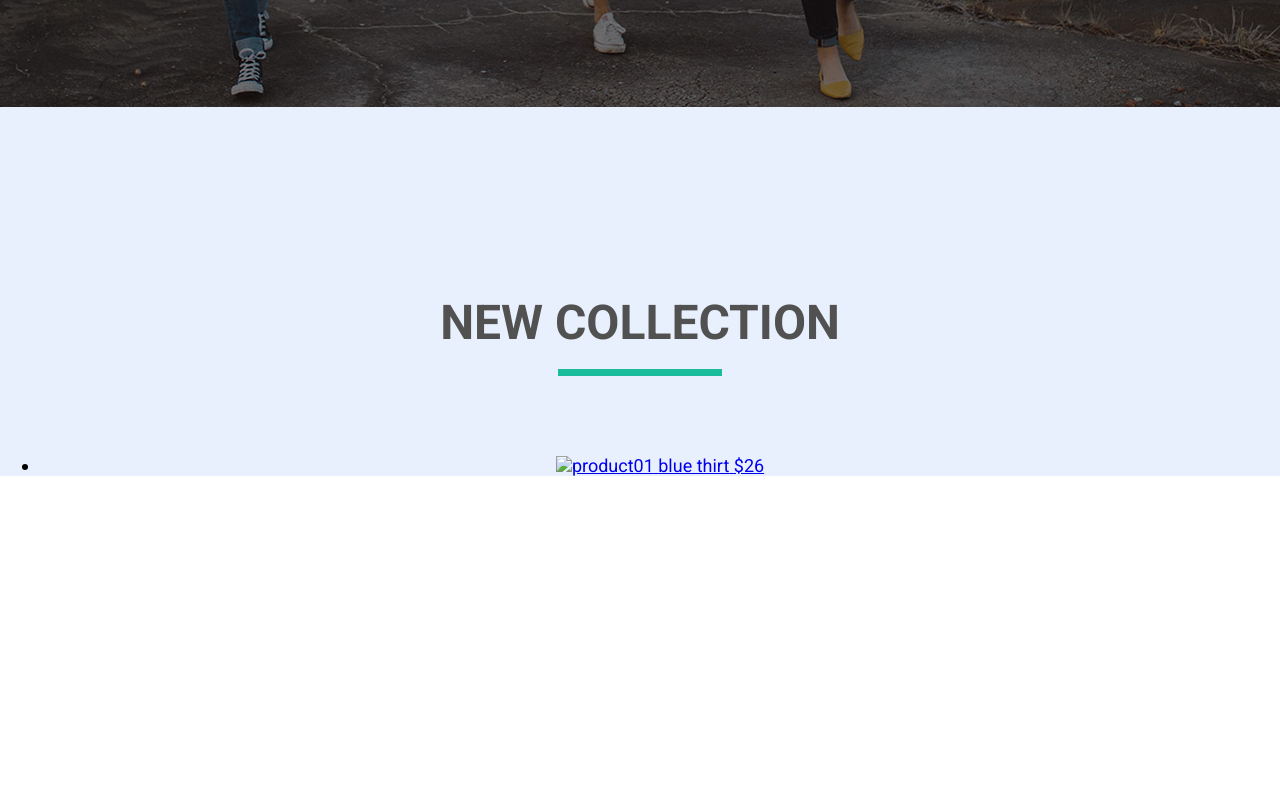
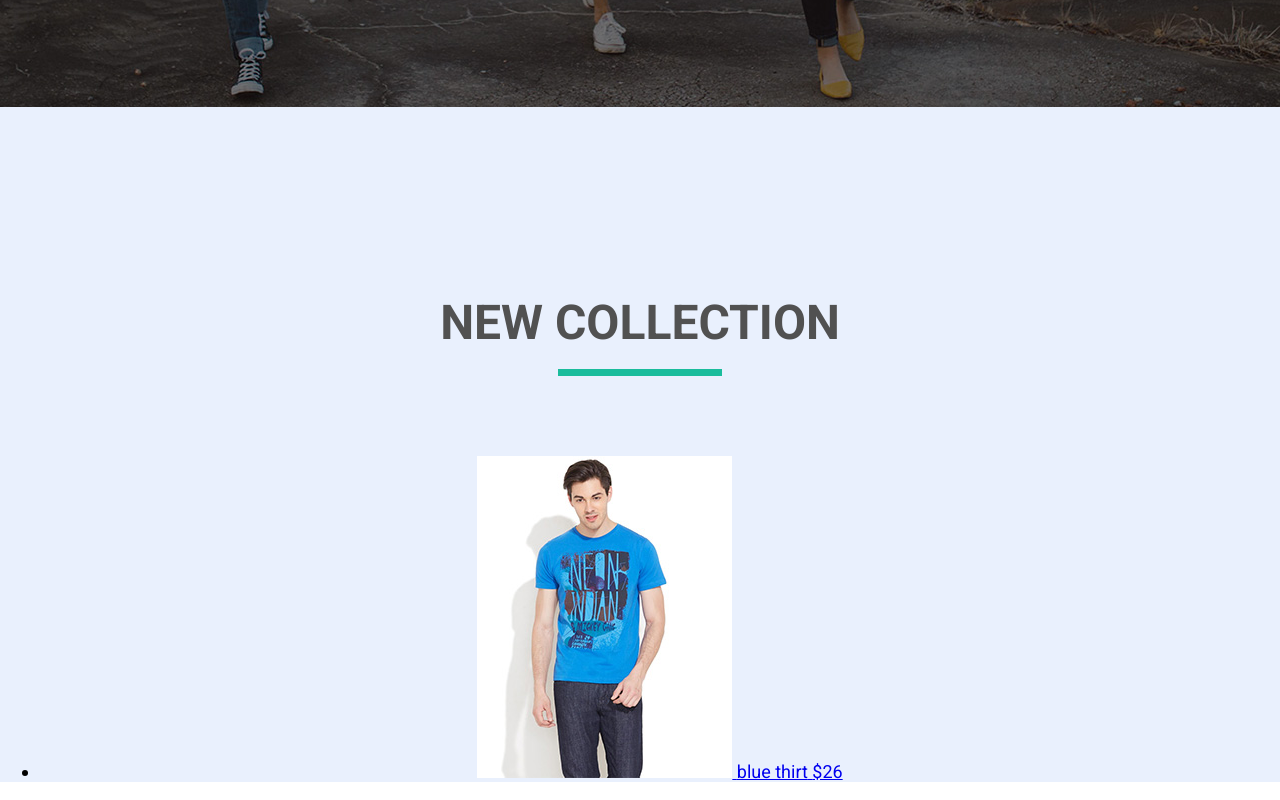
Before and after one commit to warvalol/vlad-hw-5, a plain HTML site: page index.html in a window 1280 px wide. Shown: the part 631-1431 px from the top of the page. Before the commit the page ends 1125 px from the top, so only its background shows below. Drawn offline with Linux system fonts and the light colour scheme; the site is published under a folder, as on GitHub Pages, so addresses that start at the root find nothing.

Commit message:
02.11.21 12:22

```diff
--- a/index.html
+++ b/index.html
@@ -69,7 +69,7 @@
               <li class="product-item">
                 <a href="#">
                   <img
-                    src="/img/product01.jpg"
+                    src="img/product01.jpg"
                     alt="product01"
                     width="255px"
                     height="322px"
```
